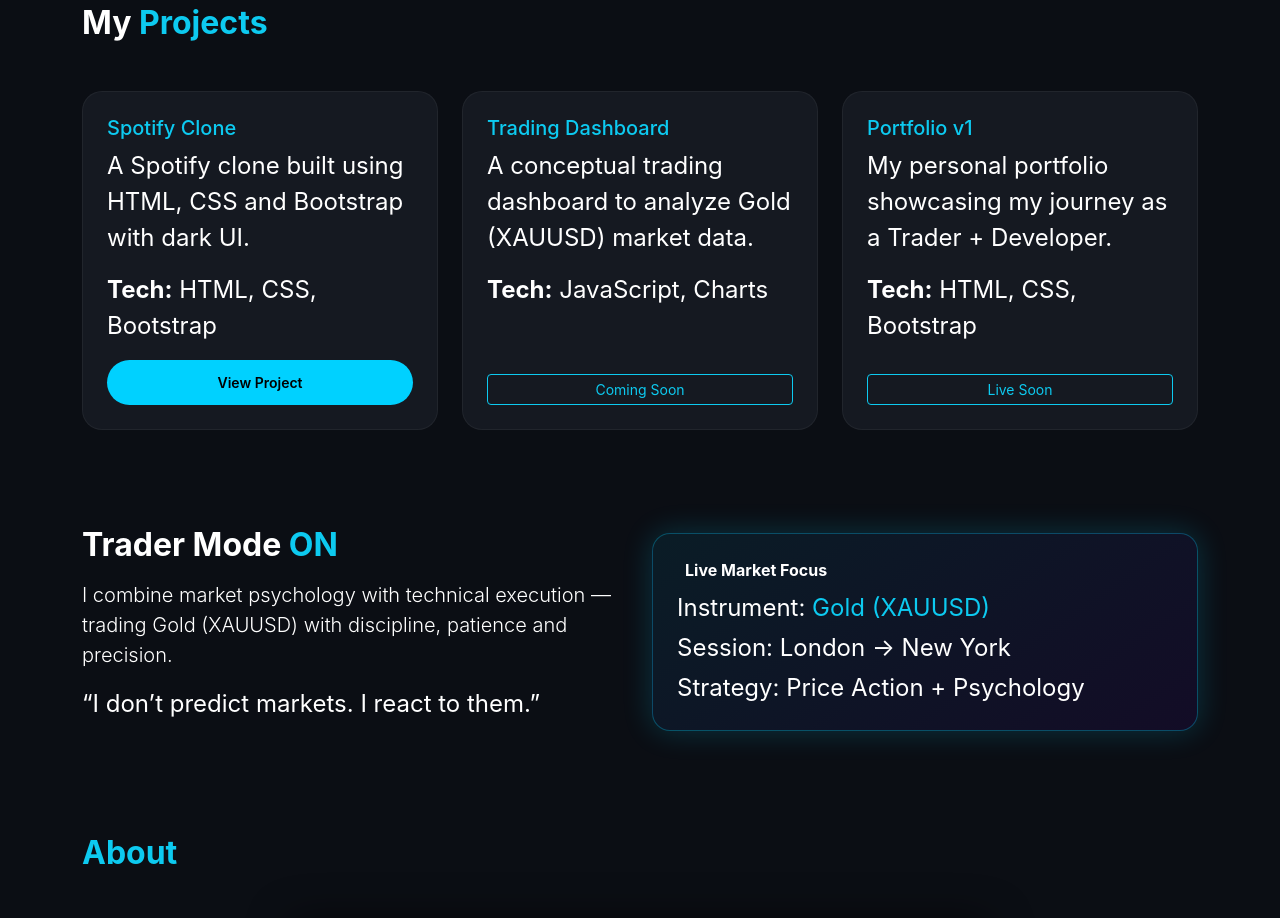
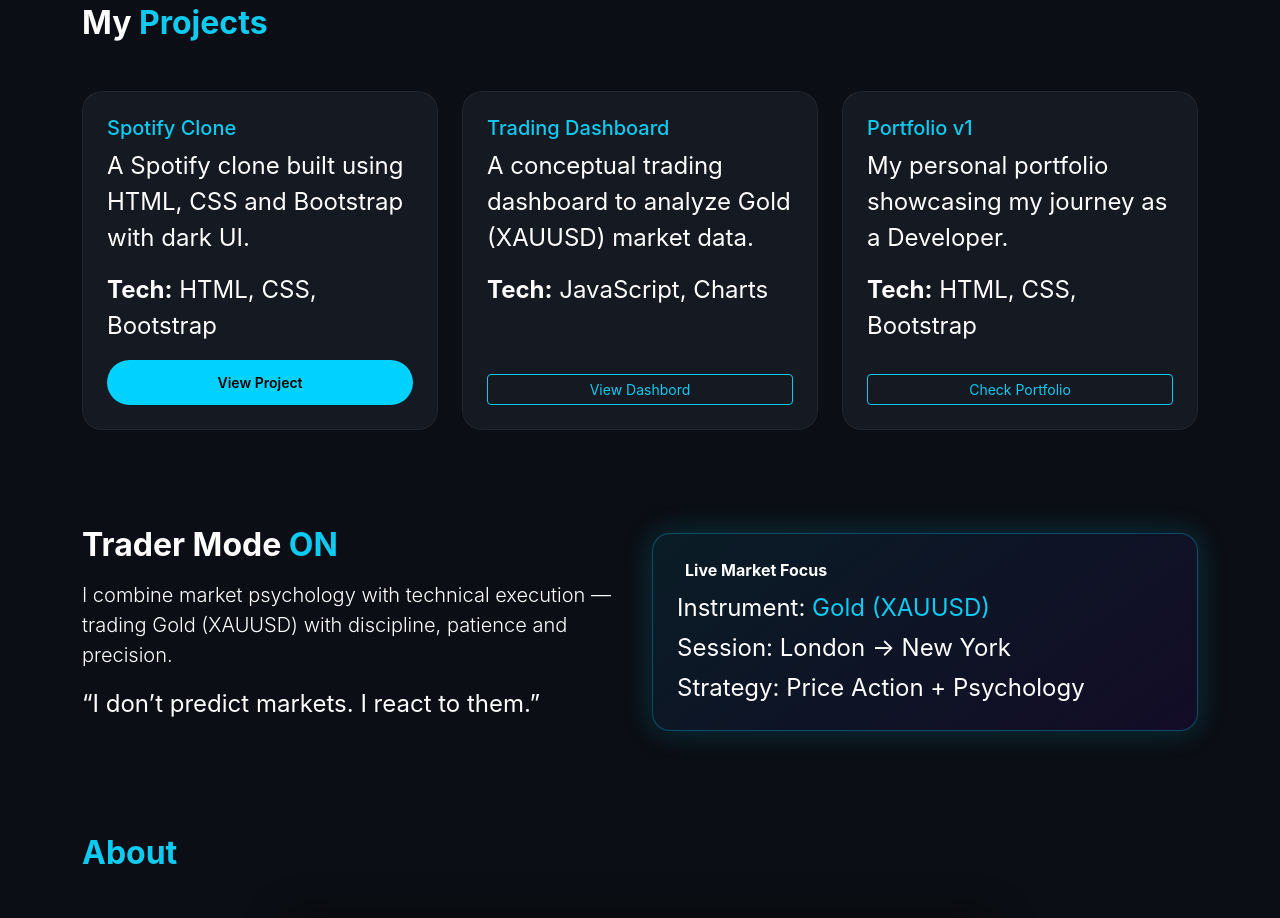
Before and after one commit to DeepakAlfaCodex/Portfolio_Website, a plain HTML site: page index.html in a window 1280 px wide. Shown: the part 1126-2044 px from the top of the page. Drawn offline with nearby package versions, Linux system fonts and the light colour scheme.

Commit message:
Adding Trading Dashbord

```diff
--- a/index.html
+++ b/index.html
@@ -401,9 +401,9 @@
                 data.
               </p>
               <p class="small"><strong>Tech:</strong> JavaScript, Charts</p>
-              <button class="btn btn-outline-info btn-sm mt-auto">
-                Coming Soon
-              </button>
+              <a href="https://my.exness.com/" target="_blank" class="btn btn-outline-info btn-sm mt-auto">
+                View Dashbord
+              </a>
             </div>
           </div>
 
@@ -412,13 +412,13 @@
             <div class="card p-4 h-100">
               <h5 class="text-info">Portfolio v1</h5>
               <p class="small">
-                My personal portfolio showcasing my journey as a Trader +
+                My personal portfolio showcasing my journey as a
                 Developer.
               </p>
               <p class="small"><strong>Tech:</strong> HTML, CSS, Bootstrap</p>
-              <button class="btn btn-outline-info btn-sm mt-auto">
-                Live Soon
-              </button>
+              <a href="" target="_blank" class="btn btn-outline-info btn-sm mt-auto">
+                Check Portfolio
+              </a>
             </div>
           </div>
         </div>
```
